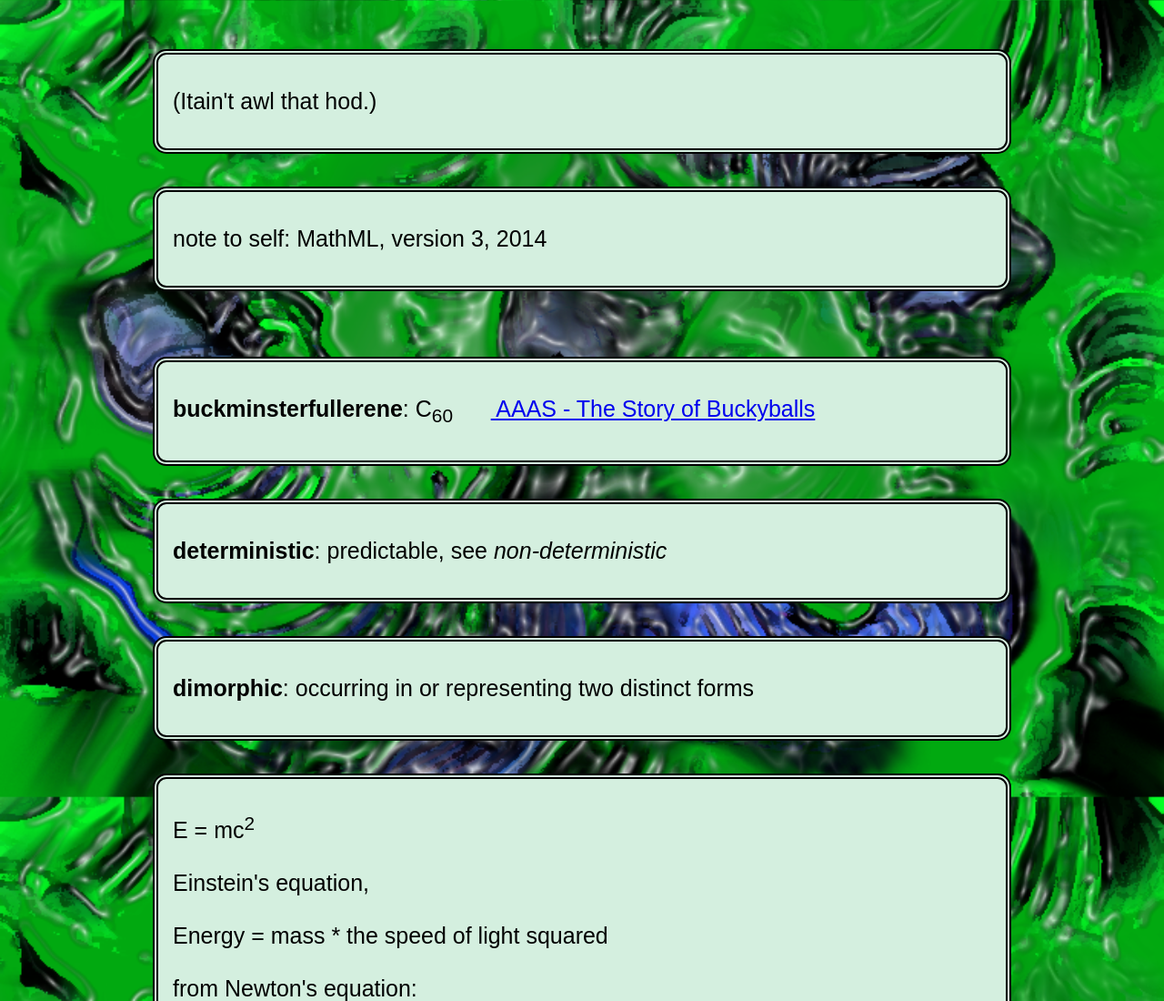
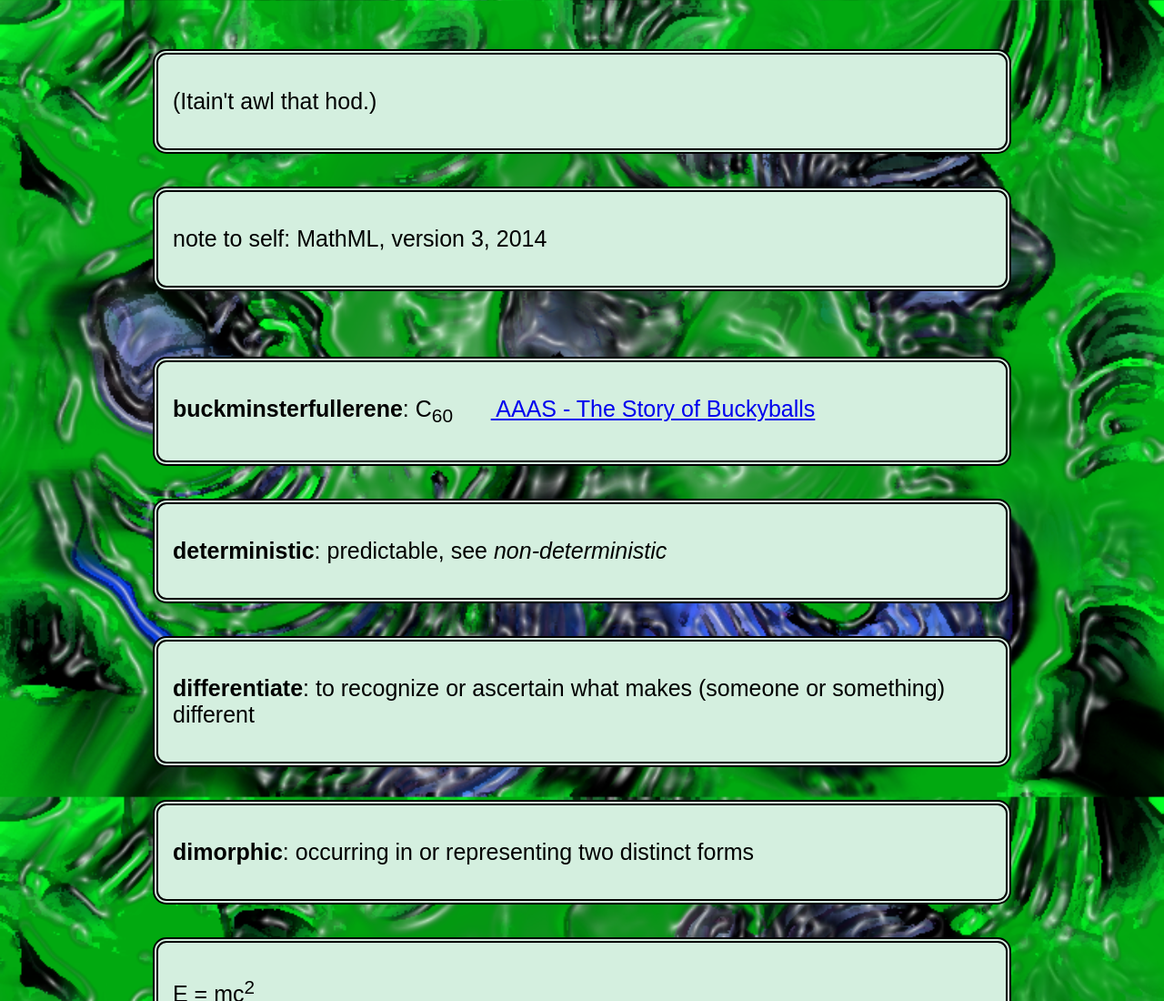
Before and after one commit to AndersBear/thehardhardstuff, a plain HTML site: page index.html in a window 1280 px wide. Shown: the top 1100 px of the page at 91% size. Drawn offline with Linux system fonts and the light colour scheme.

Commit message:
Update index.html

```diff
--- a/index.html
+++ b/index.html
@@ -30,6 +30,10 @@
 
    <div class="smallboxed"><br>
    <b>deterministic</b>:  predictable, see <i>non-deterministic</i><br><br>
+   </div><br><br>
+
+   <div class="smallboxed"><br>
+    <b>differentiate</b>: to recognize or ascertain what makes (someone or something) different<br><br>
    </div><br><br>
 
    <div class="smallboxed"><br>
```
